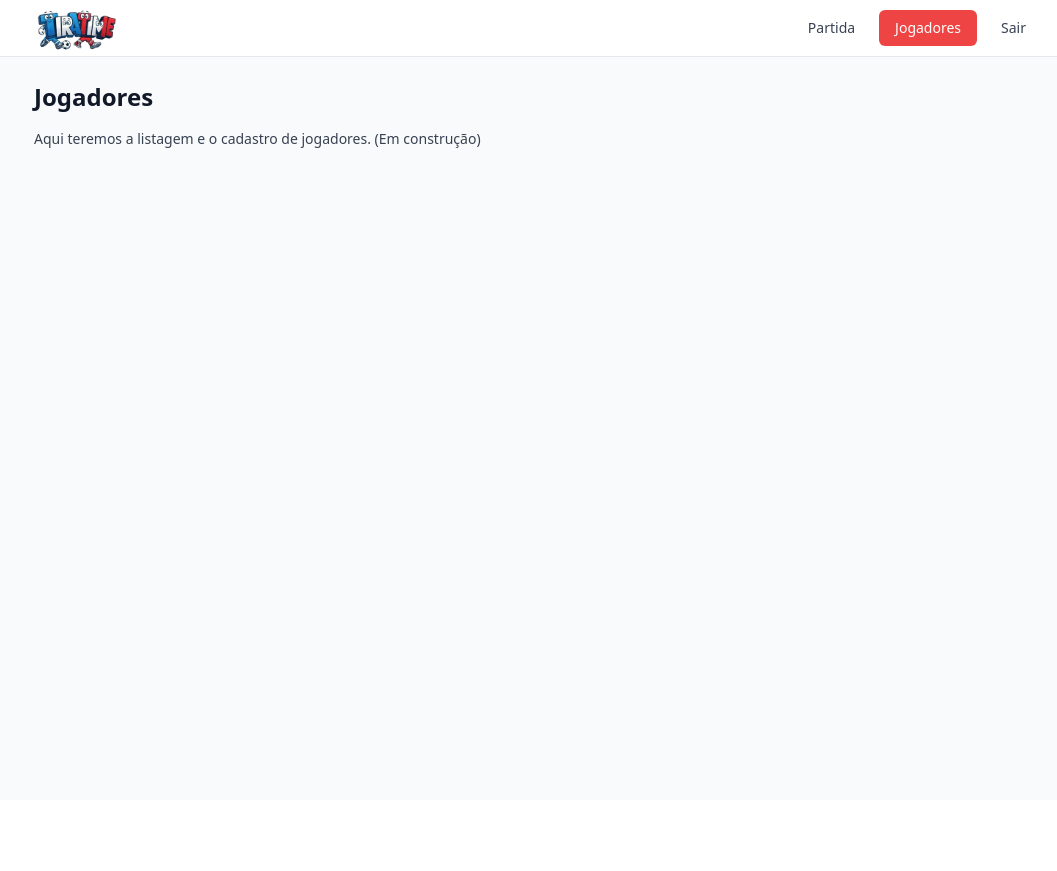
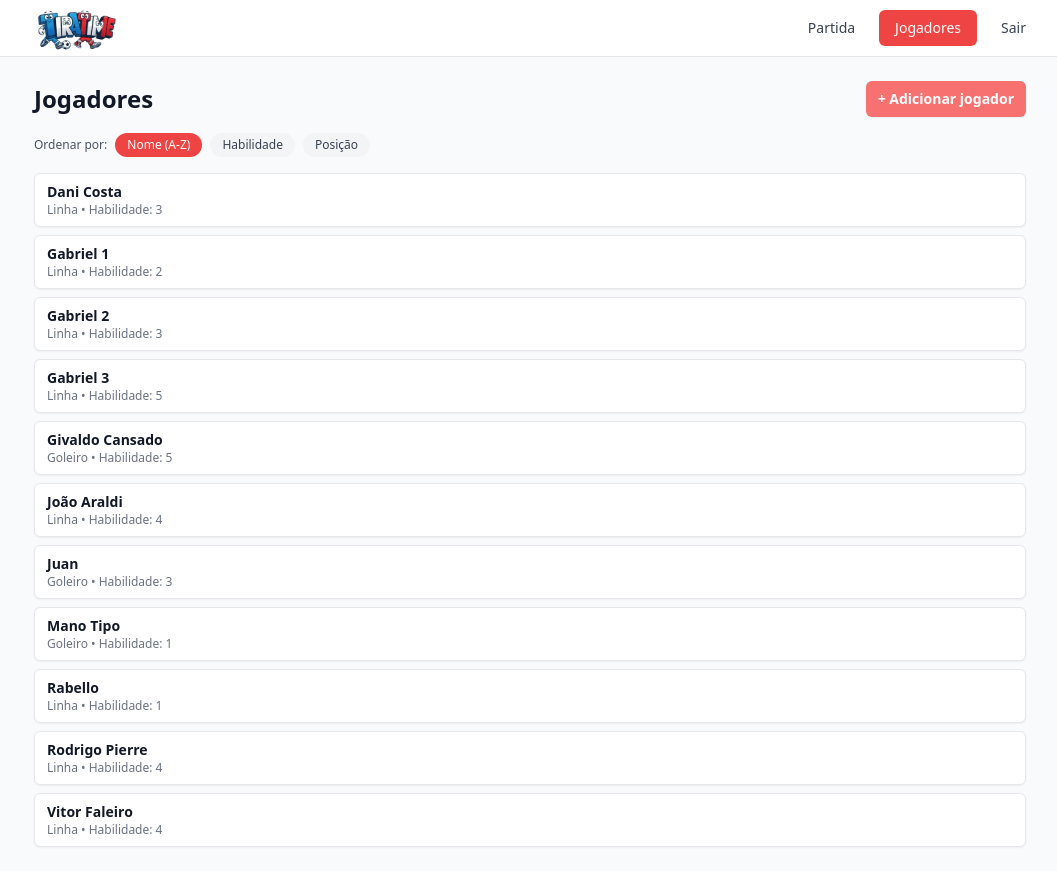
Before and after one commit to marciabigao/tira-time, a React (Vite) app in the folder client/: page /players in a window 1280 px wide. Shown: the whole page, without its empty margins (110-1167 px from the left). Before the commit the page ends 800 px from the top, so only its background shows below. Built offline with nearby package versions, Linux system fonts and the light colour scheme.

Commit message:
feat: criacao pagina de jogador

```diff
--- a/client/src/pages/PlayersPage.jsx
+++ b/client/src/pages/PlayersPage.jsx
@@ -1,12 +1,132 @@
+import { useEffect, useMemo, useState } from "react";
 import MainLayout from "../layouts/MainLayout.jsx";
+import { playersMock } from "../mocks/playersMock.js";
+import PlayerCard from "../components/players/PlayerCard.jsx";
+import AddPlayerModal from "../components/players/AddPlayerModal.jsx";
+
+const SORT_OPTIONS = {
+  NAME: "name",
+  ABILITY: "ability",
+  POSITION: "position",
+};
 
 function PlayersPage() {
+  const [players, setPlayers] = useState([]);
+  const [sortBy, setSortBy] = useState(SORT_OPTIONS.NAME);
+  const [isAddModalOpen, setIsAddModalOpen] = useState(false);
+
+  // Carrega mock ao montar
+  useEffect(() => {
+    setPlayers(playersMock);
+  }, []);
+
+  const sortedPlayers = useMemo(() => {
+    const copy = [...players];
+    switch (sortBy) {
+      case SORT_OPTIONS.ABILITY:
+        // habilidade desc, depois nome
+        return copy.sort((a, b) => {
+          if (b.ability !== a.ability) {
+            return b.ability - a.ability;
+          }
+          return a.name.localeCompare(b.name, "pt-BR", {
+            sensitivity: "base",
+          });
+        });
+      case SORT_OPTIONS.POSITION:
+        // Goleiro antes, depois linha, e dentro de cada grupo por nome
+        return copy.sort((a, b) => {
+          if (a.position !== b.position) {
+            if (a.position === "GoalKeeper") return -1;
+            if (b.position === "GoalKeeper") return 1;
+          }
+          return a.name.localeCompare(b.name, "pt-BR", {
+            sensitivity: "base",
+          });
+        });
+      case SORT_OPTIONS.NAME:
+      default:
+        return copy.sort((a, b) =>
+          a.name.localeCompare(b.name, "pt-BR", { sensitivity: "base" })
+        );
+    }
+  }, [players, sortBy]);
+
+  const handleAddPlayer = (newPlayer) => {
+    setPlayers((current) => [...current, newPlayer]);
+  };
+
   return (
     <MainLayout>
-      <h1 className="text-2xl font-bold text-gray-900 mb-4">Jogadores</h1>
-      <p className="text-gray-700 text-sm">
-        Aqui teremos a listagem e o cadastro de jogadores. (Em construção)
-      </p>
+      <div className="flex items-center justify-between mb-4">
+        <h1 className="text-2xl font-bold text-gray-900">Jogadores</h1>
+
+        <button
+          type="button"
+          onClick={() => setIsAddModalOpen(true)}
+          className="inline-flex items-center rounded-md bg-red-400 px-3 py-2 text-sm font-semibold text-white shadow-sm hover:bg-red-500"
+        >
+          + Adicionar jogador
+        </button>
+      </div>
+
+      {/* Controles de ordenação */}
+      <div className="mb-4 flex flex-wrap items-center gap-2 text-xs">
+        <span className="text-gray-600">Ordenar por:</span>
+        <button
+          type="button"
+          onClick={() => setSortBy(SORT_OPTIONS.NAME)}
+          className={`rounded-full px-3 py-1 ${
+            sortBy === SORT_OPTIONS.NAME
+              ? "bg-red-500 text-white"
+              : "bg-gray-100 text-gray-700 hover:bg-gray-200"
+          }`}
+        >
+          Nome (A-Z)
+        </button>
+        <button
+          type="button"
+          onClick={() => setSortBy(SORT_OPTIONS.ABILITY)}
+          className={`rounded-full px-3 py-1 ${
+            sortBy === SORT_OPTIONS.ABILITY
+              ? "bg-red-500 text-white"
+              : "bg-gray-100 text-gray-700 hover:bg-gray-200"
+          }`}
+        >
+          Habilidade
+        </button>
+        <button
+          type="button"
+          onClick={() => setSortBy(SORT_OPTIONS.POSITION)}
+          className={`rounded-full px-3 py-1 ${
+            sortBy === SORT_OPTIONS.POSITION
+              ? "bg-red-500 text-white"
+              : "bg-gray-100 text-gray-700 hover:bg-gray-200"
+          }`}
+        >
+          Posição
+        </button>
+      </div>
+
+      {/* Lista de jogadores */}
+      {sortedPlayers.length === 0 ? (
+        <p className="text-sm text-gray-600">
+          Nenhum jogador cadastrado ainda.
+        </p>
+      ) : (
+        <div className="space-y-2">
+          {sortedPlayers.map((player) => (
+            <PlayerCard key={player.id} player={player} />
+          ))}
+        </div>
+      )}
+
+      {/* Modal de adicionar jogador */}
+      <AddPlayerModal
+        isOpen={isAddModalOpen}
+        onClose={() => setIsAddModalOpen(false)}
+        onAdd={handleAddPlayer}
+      />
     </MainLayout>
   );
 }
```
